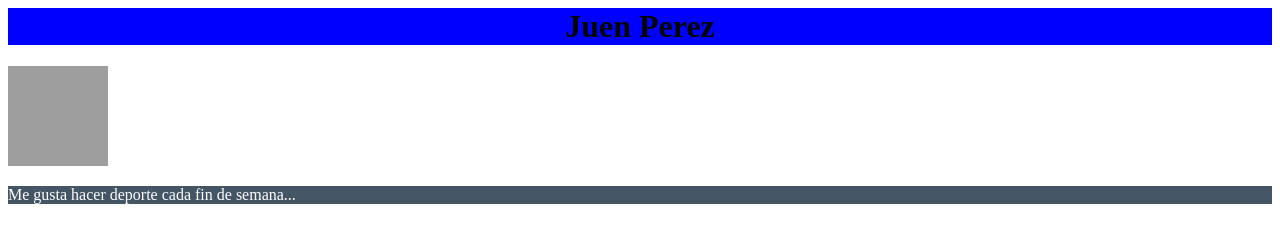
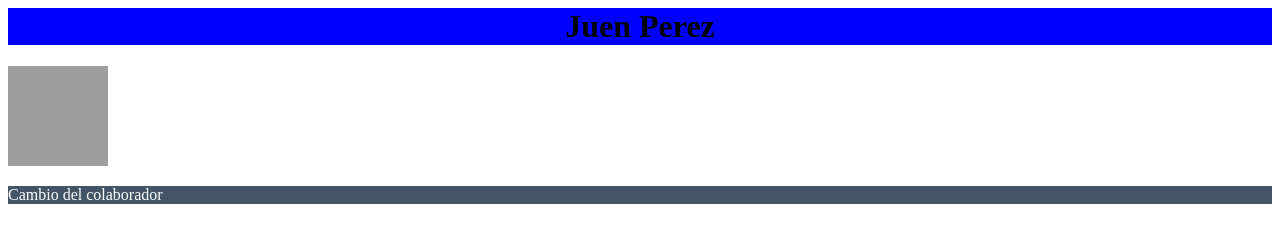
Before and after one commit to mihaelcruz/pressentacion, a plain HTML site: page index.html in a window 1280 px wide. Drawn offline with Linux system fonts and the light colour scheme; grey boxes are pictures that could not be loaded.

Commit message:
Update index.html
Cambio colaborador

```diff
--- a/index.html
+++ b/index.html
@@ -14,6 +14,6 @@
 <h1 id="titulo">Juen Perez</h1>
 <img src="https://static8.depositphotos.com/1311503/875/i/600/depositphotos_8758702-stock-photo-insant-camera-kid.jpg" width="100px" height="100px" alt="">
 <img src="" alt="">
-<p style="background-color: #456; color:#fff;">Me gusta hacer deporte cada fin de semana...</p>
+<p style="background-color: #456; color:#fff;">Cambio del colaborador</p>
 </body>
 </html>
```
